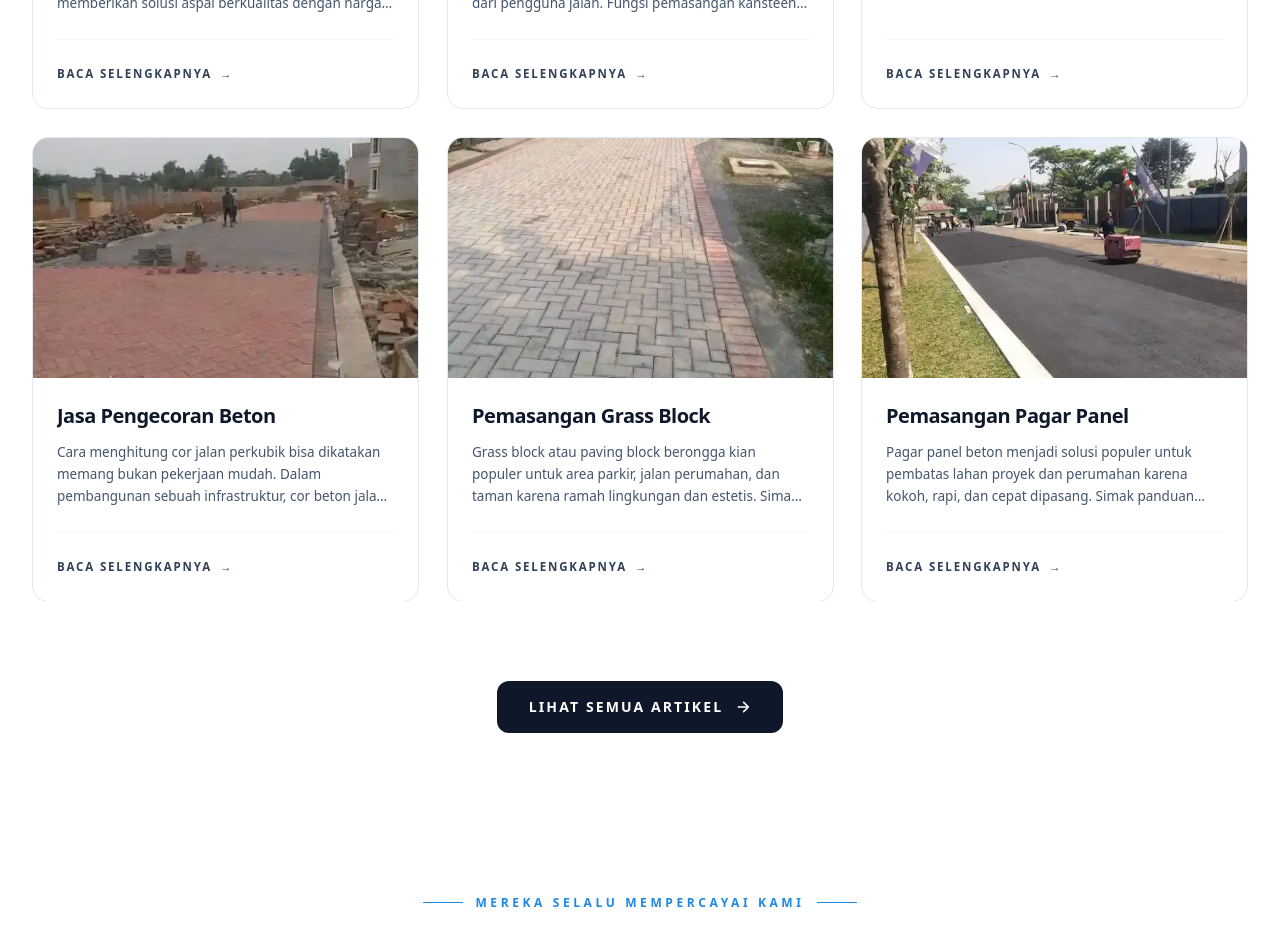
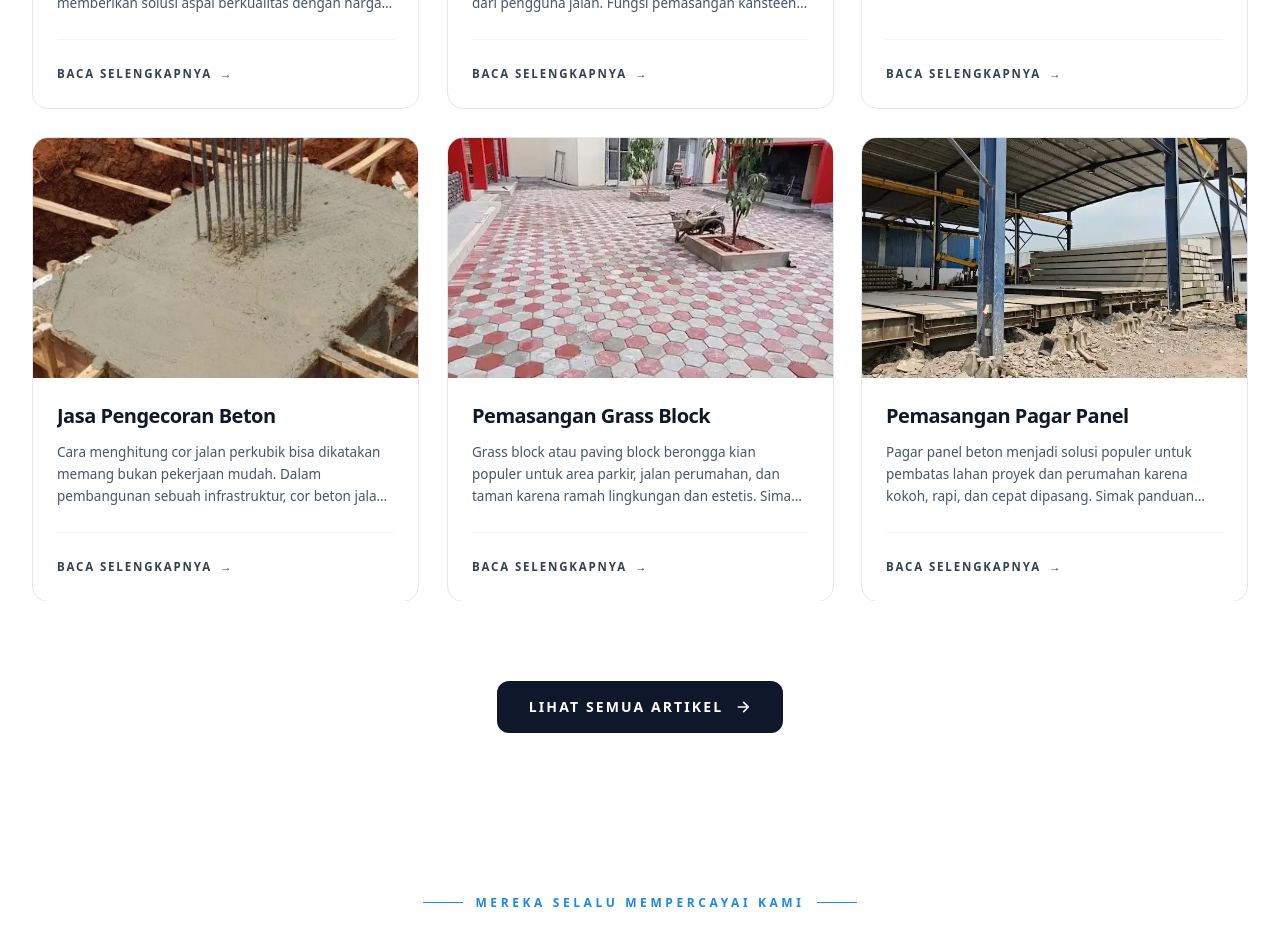
Before and after one commit to kresekhitam28/tri-abadi, a Next.js app: page / in a window 1280 px wide. Shown: the part 3520-4454 px from the top of the page. Built offline with nearby package versions, Linux system fonts and the light colour scheme.

Commit message:
Update website PT KHB

```diff
--- a/src/components/BlogDetail.jsx
+++ b/src/components/BlogDetail.jsx
@@ -486,8 +486,8 @@ export default function BlogDetail() {
   return (
     <article className="bg-white" style={{ contain: "layout style" }}>
 
-      {/* ═══ HERO ═══ */}
-      <section className="pt-10 sm:pt-12 lg:pt-16 pb-8 sm:pb-10 lg:pb-12">
+            {/* ═══ HERO ═══ */}
+      <section className="pt-28 sm:pt-32 lg:pt-36 pb-8 sm:pb-10 lg:pb-12">
         <div className="relative max-w-3xl mx-auto px-4 sm:px-5 lg:px-8 text-center">
           <Reveal delay={0} y={14}>
             <div className="inline-flex items-center gap-3">
@@ -514,7 +514,7 @@ export default function BlogDetail() {
       </section>
 
       {/* ═══ COVER ═══ */}
-      <section className="max-w-4xl mx-auto px-4 sm:px-5 lg:px-8 mt-2 sm:mt-4 lg:mt-6">
+        <section className="max-w-4xl mx-auto px-4 sm:px-5 lg:px-8 mt-8 sm:mt-12 lg:mt-16">
         <Reveal y={26} duration={800}>
           <figure className="relative rounded-2xl overflow-hidden bg-slate-100
                              ring-1 ring-slate-200 aspect-[16/9]">
--- a/src/data/articles.js
+++ b/src/data/articles.js
@@ -526,7 +526,7 @@ export const articles = [
   },
     {
     slug: "jasa-pengecoran-beton",
-    src: "/proyek/proyek-35.webp", // Ganti dengan nama file gambar cor beton Anda di folder public
+    src: "/proyek/proyek-13.webp", // Ganti dengan nama file gambar cor beton Anda di folder public
     category: { id: "Cor Beton", en: "Ready-Mix Concrete" },
     title: { id: "Jasa Pengecoran Beton", en: "Concrete Casting Services" },
     date: { id: "28 September 2026", en: "September 28, 2026" },
@@ -714,7 +714,7 @@ export const articles = [
   },
     {
     slug: "pemasangan-grass-block",
-    src: "/proyek/proyek-38.webp", // Pastikan gambar ini ada di folder public/proyek
+    src: "/proyek/proyek-39.webp", // Pastikan gambar ini ada di folder public/proyek
     category: { id: "Grass Block", en: "Grass Block" },
     title: { id: "Pemasangan Grass Block", en: "Grass Block Installation Guide" },
     date: { id: "15 Oktober 2026", en: "October 15, 2026" },
@@ -841,7 +841,7 @@ export const articles = [
   },
     {
     slug: "pemasangan-pagar-panel",
-    src: "/proyek/proyek-33.webp", // Pastikan gambar ini ada di folder public/proyek atau ganti dengan nama file gambar Anda
+    src: "/proyek/proyek-80.webp", // Pastikan gambar ini ada di folder public/proyek atau ganti dengan nama file gambar Anda
     category: { id: "Pagar Panel", en: "Panel Fence" },
     title: { id: "Pemasangan Pagar Panel", en: "Panel Fence Installation Guide" },
     date: { id: "18 Oktober 2026", en: "October 18, 2026" },
@@ -968,7 +968,7 @@ export const articles = [
   },
     {
     slug: "pemasangan-tiang-pancang",
-    src: "/proyek/proyek-31.webp", // Pastikan gambar ini ada di folder public/proyek atau ganti dengan nama file gambar Anda
+    src: "/proyek/proyek-74.webp", // Pastikan gambar ini ada di folder public/proyek atau ganti dengan nama file gambar Anda
     category: { id: "Tiang Pancang", en: "Pile Driving" },
     title: { id: "Pemasangan Tiang Pancang", en: "Pile Driving Installation Guide" },
     date: { id: "20 Oktober 2026", en: "October 20, 2026" },
```
